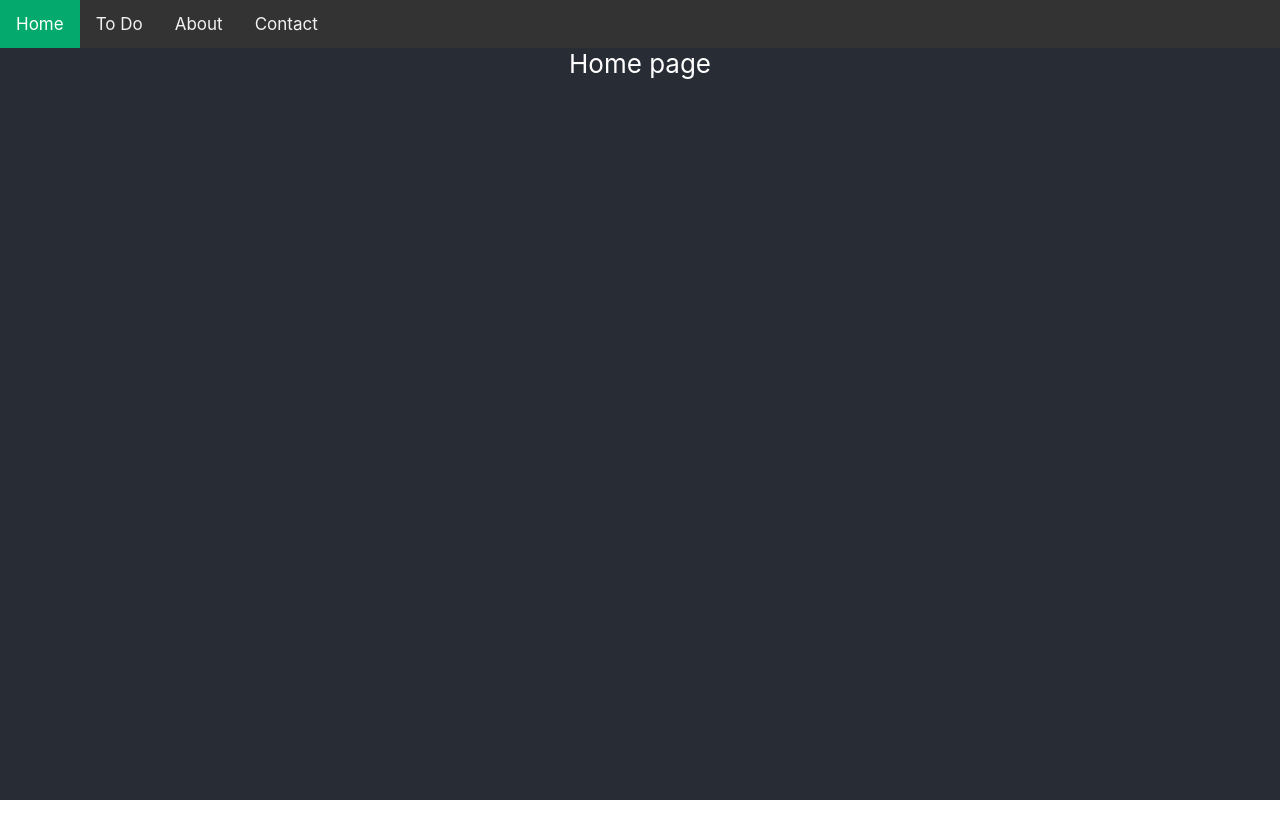
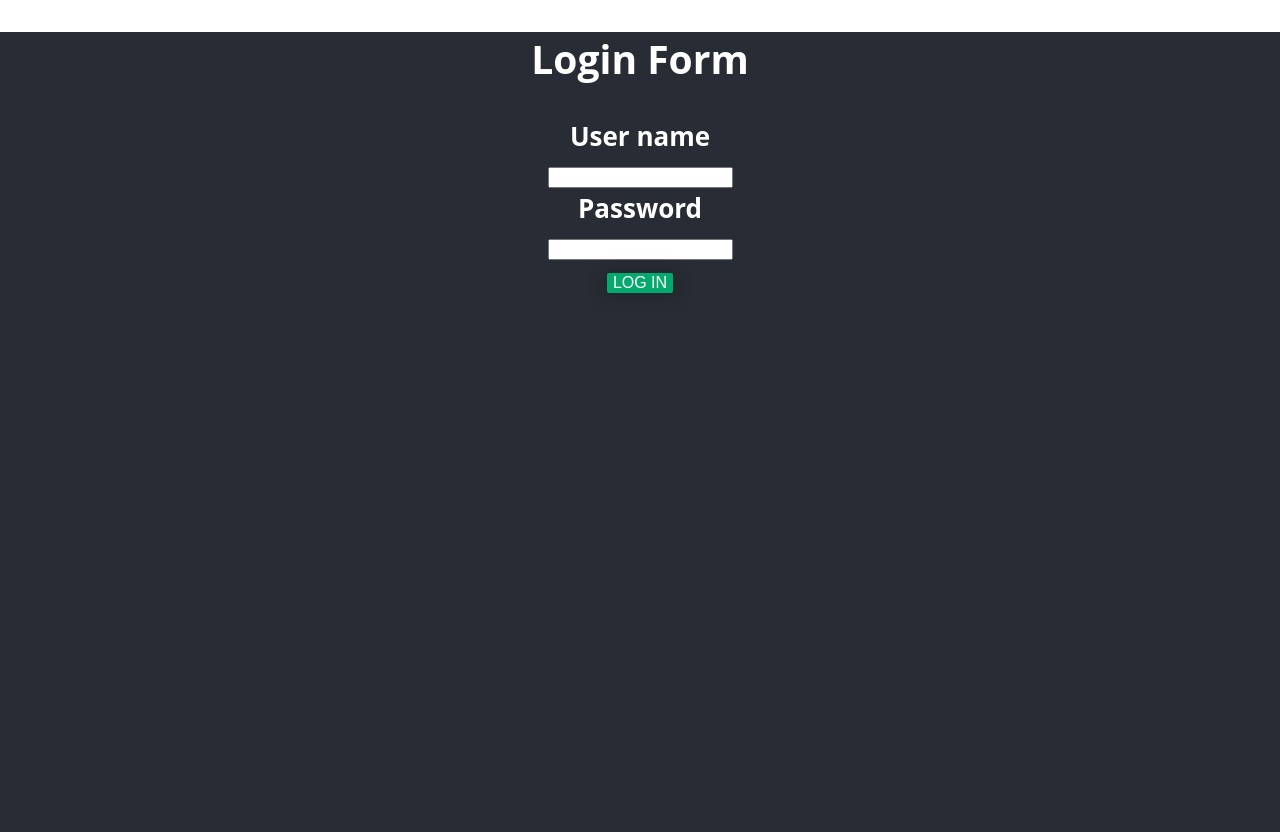
Before and after one commit to hoangtuan1981/react_basic_demo1, a React (Create React App) app: page / in a window 1280 px wide. Before the commit the page ends 800 px from the top, so only its background shows below. Built offline with nearby package versions, Linux system fonts and the light colour scheme.

Commit message:
Add the Nav component into Abou, Home, PageNotFound components. Add Login component. Navigate to Home component when click the log in button.

```diff
--- a/package.json
+++ b/package.json
@@ -10,6 +10,7 @@
     "react-dom": "^17.0.2",
     "react-router-dom": "^6.9.0",
     "react-scripts": "4.0.3",
+    "sass": "^1.60.0",
     "web-vitals": "^1.1.2"
   },
   "scripts": {
--- a/src/views/About.js
+++ b/src/views/About.js
@@ -1,9 +1,11 @@
 import React from 'react';
+import Nav from './Nav/Nav'
 
 class About extends React.Component {
   render() {
     return (
       <div>
+        <Nav />
         About Us.
       </div>
     )
--- a/src/views/App.js
+++ b/src/views/App.js
@@ -6,11 +6,12 @@ import {
 } from "react-router-dom";
 //import { Outlet, Link, useRoutes, useParams } from "react-router-dom";
 import './App.css';
-import Nav from './Nav/Nav'
+
 import ToDoList from './ToDo/ToDoList';
 //import AddToDo from './AddToDo';
 import About from './About';
 import Home from './Home';
+import Login from './Login/Login'
 import PageNotFound from "./PageNotFound";
 
 /*
@@ -25,17 +26,24 @@ function App() {
 }
 */
 
+function login() {
+  this.props.history.push("/Home");
+}
+
 function App() {
+  const mode = 'login';
   return (
     <div className="App">
       <header className="App-header">
 
         <Router>
           <div>
-            <Nav />
             <Routes>
-              <Route path="/" element={<Home />} exact/>
-              <Route index element={<Home />} />
+              <Route path="/" element={<Login mode={mode}
+                onSubmit={ login } />} exact />
+              <Route path="/index" element={<Login mode={mode}
+                onSubmit={ login } />} />
+              <Route path="/home" element={<Home />} />
               <Route path="/todo" element={<ToDoList />} />
               <Route path="/about" element={<About />} />
               <Route path="*" element={<PageNotFound />} />
--- a/src/views/Home.js
+++ b/src/views/Home.js
@@ -1,11 +1,12 @@
 import React from 'react';
 //import './App.css';
+import Nav from './Nav/Nav'
 
 class Home extends React.Component {
   render() {
     return (
       <div>
-        Home page
+        <Nav />
       </div>
     )
 
--- /dev/null
+++ b/src/views/Login/Login.js
@@ -0,0 +1,127 @@
+import React from 'react';
+import './Login.scss';
+import { Navigate } from "react-router-dom";
+
+class Login extends React.Component {
+
+  state = { user: null, error: null };
+
+  async handleSubmit(event) {
+    event.preventDefault();
+    try {
+      //let user = await login(event.target);
+      let user = { 'username': "tuan", 'password': "tuan" }
+      this.setState({ user });
+    } catch (error) {
+      this.setState({ error });
+    }
+  }
+
+  render() {
+    let { user, error } = this.state;
+    return (
+      <div>
+        {error && <p>{error.message}</p>}
+        {user && (
+          <Navigate to="/home" replace={true} />
+        )}
+        <h2>Login Form</h2>
+        <form onSubmit={(event) => this.handleSubmit(event)}>
+          <div>
+            <div>
+              <b>User name</b>
+            </div>
+            <div>
+              <input type="text" name="username" placeholder="Enter username"/>
+            </div>
+          </div>
+          <div>
+            <div>
+              <b>Password</b>
+            </div>
+            <div>
+              <input type="password" name="password" placeholder="Enter Password"/>
+            </div>
+          </div>
+          <div>
+            <button className="button button--primary" type="submit">{this.props.mode === 'login' ? 'Log In' : 'Sign Up'}</button>
+          </div>
+
+        </form>
+      </div>
+    );
+  }
+}
+
+
+
+
+
+
+
+
+
+// class Login extends React.Component {
+
+//   constructor(props) {
+//     super(props);
+//     this.state = {
+//       mode: this.props.mode
+//     }
+
+//   }
+//   toggleMode() {
+//     var newMode = this.state.mode === 'login' ? 'signup' : 'login';
+//     this.setState({ mode: newMode });
+//   }
+
+//   render() {
+//     //let navigate = useNavigate();
+//     return (
+//       <div>
+//         <div className={`form-block-wrapper form-block-wrapper--is-${this.state.mode}`} ></div>
+//         <section className={`form-block form-block--is-${this.state.mode}`}>
+//           <header className="form-block__header">
+//             <h1>{this.state.mode === 'login' ? 'Welcome back!' : 'Sign up'}</h1>
+//             <div className="form-block__toggle-block">
+//               <span>{this.state.mode === 'login' ? 'Don\'t' : 'Already'} have an account? Click here &#8594;</span>
+//               <input id="form-toggler" type="checkbox" onClick={this.toggleMode.bind(this)} />
+//               <label htmlFor="form-toggler"></label>
+//             </div>
+//           </header>
+//           <LoginForm mode={this.state.mode} onSubmit={this.props.onSubmit} />
+//         </section>
+//       </div>
+//     )
+//   }
+
+// }
+
+// class LoginForm extends React.Component {
+//   constructor(props) {
+//       super(props);
+//   }
+//   render() {
+//       return (
+//       <form onSubmit={this.props.onSubmit}>
+//           <div className="form-block__input-wrapper">
+//               <div className="form-group form-group--login">
+//                   <input type="text" id="username" label="user name" disabled={this.props.mode === 'signup'}/>
+//                   <input type="password" id="password" label="password" disabled={this.props.mode === 'signup'}/>
+//               </div>
+//               {/* <div className="form-group form-group--signup">
+//                   <input type="text" id="fullname" label="full name" disabled={this.props.mode === 'login'} />
+//                   <input type="email" id="email" label="email" disabled={this.props.mode === 'login'} />
+//                   <input type="password" id="createpassword" label="password" disabled={this.props.mode === 'login'} />
+//                   <input type="password" id="repeatpassword" label="repeat password" disabled={this.props.mode === 'login'} />
+//               </div> */}
+//           </div>
+//           <button className="button button--primary full-width" type="submit">{this.props.mode === 'login' ? 'Log In' : 'Sign Up'}</button>
+//       </form>
+//       )
+//   }
+// }
+
+
+
+export default Login;
--- /dev/null
+++ b/src/views/Login/Login.scss
@@ -0,0 +1,249 @@
+$borderRadius: 1px;
+$offset: 150%;
+$inputHeight: 63px;
+$transitionEasing: cubic-bezier(.36,1,.62,.98);
+
+$background1: #433B7C;
+$background2: #2C497F;
+
+// $yellow: #FF6542;
+$yellow: #04AA6D;
+
+@mixin box-shadow($props...) {
+    -webkit-box-shadow: $props;
+    -moz-box-shadow: $props;
+    box-shadow: $props;
+}
+
+@mixin border-radius($radius) {
+    -webkit-border-radius: $radius;
+    -moz-border-radius: $radius;
+    border-radius: $radius;
+}
+
+@mixin transition($transition...) {
+    -moz-transition: $transition;
+    -webkit-transition: $transition;
+    transition: $transition;
+}
+
+html, body, .container, #app {
+    width: 100%;
+    height: 100%;
+}
+
+body {
+    font-family: 'Open Sans', sans-serif;
+    font-size: 16px;
+    color: #fff;
+    margin: 0 !important;
+}
+
+.app {
+    position: absolute;
+    top: 0;
+    left: 0;
+    right: 0;
+    height: 100%;
+    overflow-y: scroll;
+    background-image: url('https://unsplash.it/1366/768?image=568');
+    background-repeat: no-repeat;
+    background-size: cover;
+}
+
+.form-block-wrapper {
+    position: fixed;
+    top: 0;
+    left: 0;
+    right: 0;
+    height: 100%;
+    @include transition(all .85s ease-in-out);
+    &--is-login {
+        opacity: .92;
+        background-color: $background2;
+    }
+    &--is-signup {
+        opacity: .94;
+        background-color: $background1;
+    }
+}
+
+.form-block {
+    position: relative;
+    margin: 100px auto 0;
+    width: 285px;
+    padding: 25px;
+    background: rgba(255, 255, 255, .13);
+    border-radius: 2 * $borderRadius;
+    color: #fff;
+    @include box-shadow(0px 0px 16px 9px rgba(0,0,0,0.07));
+}
+
+.form-block__header {
+    margin-bottom: 20px;
+    h1 {
+        font-size: 30px;
+        margin: 0 0 20px;
+    }
+}
+
+.form-block__toggle-block {
+    position: relative;
+    span {
+        font-size: 13px;
+        font-weight: 300;
+        color: rgba(255,255,255,.65);
+    }
+}
+
+.form-block__input-wrapper {
+    height: 2 * $inputHeight;
+    position: relative;
+    margin-bottom: 2px;
+    @include transition(all .25s $transitionEasing .3s);
+    .form-block--is-signup & {
+        height: 4 * $inputHeight;
+        @include transition(all .5s $transitionEasing .2s);
+    }
+}
+
+.form-group {
+    &--signup {
+        position: absolute;
+        top: 0;
+        left: $offset;
+        width: 100%;
+    }
+}
+
+.form-group__input {
+    display: block;
+    font-size: 15px;
+    color: #fff;
+    width: 100%;
+    box-sizing: border-box;
+    font-size: 16px;
+    padding: 14px 10px;
+    margin-bottom: 15px;
+    background: rgba(255,255,255,.25);
+    border: 1px solid rgba(255,255,255,.1);
+    border-radius: $borderRadius;
+    &:focus {
+        outline: none;
+        border: 1px solid #fff;
+        background: transparent;
+    }
+    .form-block--is-signup & {
+        transform: translateX(-$offset);
+    }
+    .form-group--login & {
+        opacity: 1;
+        .form-block--is-signup & {
+            opacity: 0;
+        }
+    }
+    .form-group--signup & {
+        opacity: 0;
+        .form-block--is-signup & {
+            opacity: 1;
+        }
+    }
+}
+
+@for $i from 1 through 4 {
+    .form-group__input:nth-of-type(#{$i}) {
+        @include transition(transform .35s $transitionEasing $i*.085s, opacity .3s ease-in-out .2s, background .15s ease-in-out, border .3s ease-in-out);
+    }
+}
+
+.button {
+    display: inline-block;
+    // padding: 15px 12px;
+    margin-bottom: 0;
+    font-size: 16px;
+    font-weight: 400;
+    text-transform: uppercase;
+    text-align: center;
+    white-space: nowrap;
+    vertical-align: middle;
+    cursor: pointer;
+    background-image: none;
+    border: none;
+    border-radius: 2 * $borderRadius;
+    @include transition(all .2s ease-in-out);
+    @include box-shadow(0px 0px 13px 8px rgba(0,0,0,0.1));
+    &--primary {
+        background: $yellow;
+        color: #fff;
+    }
+    &:hover {
+        @include box-shadow(0px 0px 18px 15px rgba(0,0,0,0.15));
+    }
+}
+
+.full-width {
+    width: 100%;
+}
+
+input[type="checkbox"] {
+    display: none;
+    + label {
+        &:before {
+            content: '';
+            display: block;
+            position: absolute;
+            top: 10px;
+            right: 0;
+            width: 43px;
+            height: 8px;
+            background: rgba(255, 255, 255, .4);
+            cursor: pointer;
+            @include border-radius(50px);
+        }
+        &:after {
+            content: '';
+            display: block;
+            position: absolute;
+            top: 1px;
+            right: 18px;
+            width: 25px;
+            height: 25px;
+            background: $yellow;
+            cursor: pointer;
+            @include border-radius(50%);
+            @include box-shadow(1px 1px 0px 0px rgba(0,0,0,0.15));
+            @include transition(all .3s ease-in-out);
+        }
+    }
+    &:checked + label:after {
+        right: 0;
+    }
+}
+
+::-webkit-input-placeholder { /* Chrome/Opera/Safari */
+    font-weight: 300;
+    color: rgba(255, 2505, 255, .5);
+}
+::-moz-placeholder { /* Firefox 19+ */
+    font-weight: 300;
+    color: rgba(255, 255, 255, .5);
+}
+:-ms-input-placeholder { /* IE 10+ */
+    font-weight: 300;
+    color: rgba(255, 255, 255, .5);
+}
+:-moz-placeholder { /* Firefox 18- */
+    font-weight: 300;
+    color: rgba(255, 255, 255, .5);
+}
+
+.tooltip {
+    padding: 7px;
+    @include border-radius(1px);
+    background: rgba(0,0,0,.5);
+    color: #fff;
+    font-size: 12px;
+    position: absolute;
+    top: -10px;
+    right: 0
+}
--- a/src/views/Nav/Nav.js
+++ b/src/views/Nav/Nav.js
@@ -34,7 +34,7 @@ class Nav extends React.Component {
           <Link to='/todo'>To Do</Link>
           <Link to='/about'>About</Link>
           <Link to='/contact'>Contact</Link> */}
-          <NavLink to='/' activeclassname="active" exact="true">Home</NavLink>
+          <NavLink to='/home' activeclassname="active" exact="true">Home</NavLink>
           <NavLink to='/todo' activeclassname="active">To Do</NavLink>
           <NavLink to='/about' activeclassname="active">About</NavLink>
           <NavLink to='/contact' activeclassname="active">Contact</NavLink>
--- a/src/views/PageNotFound.js
+++ b/src/views/PageNotFound.js
@@ -1,11 +1,13 @@
 import React from 'react';
 //import './App.css';
+import Nav from './Nav/Nav';
 
-class PageNotFound extends React.Component{
+class PageNotFound extends React.Component {
 
   render() {
     return (
       <div>
+        <Nav />
         Page Not Found
       </div>
     )
```
Also changed, not shown: src/views/ToDo/ToDoList.js (+6 -4 lines), 1 other file (tests, documents, lock files or other folders).
